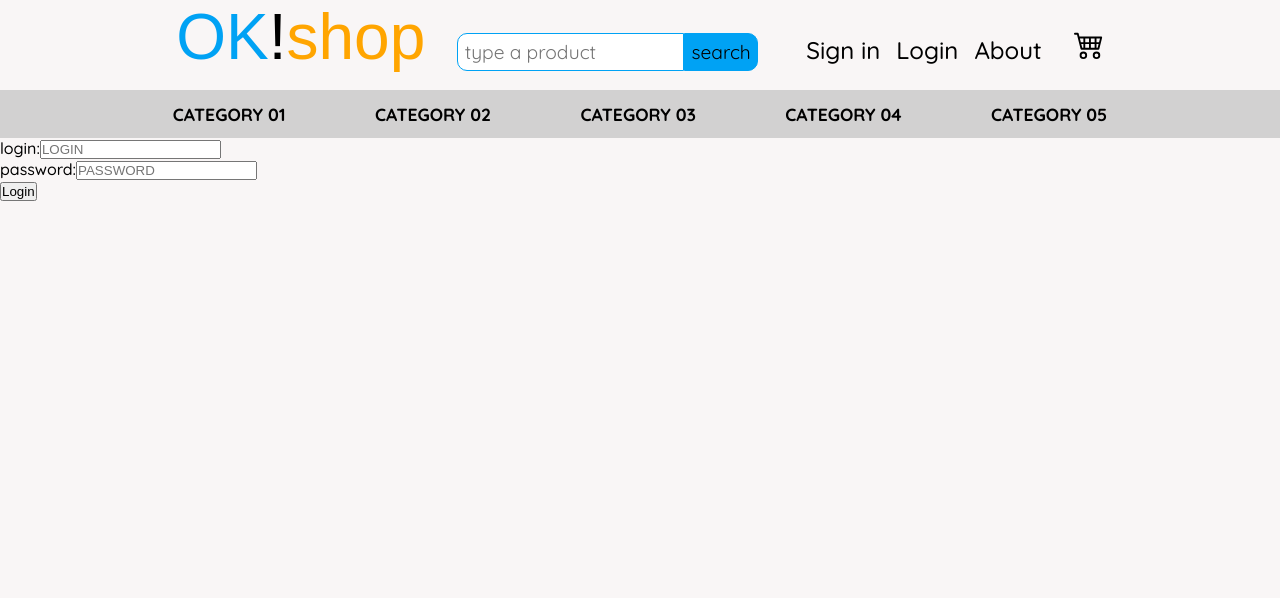
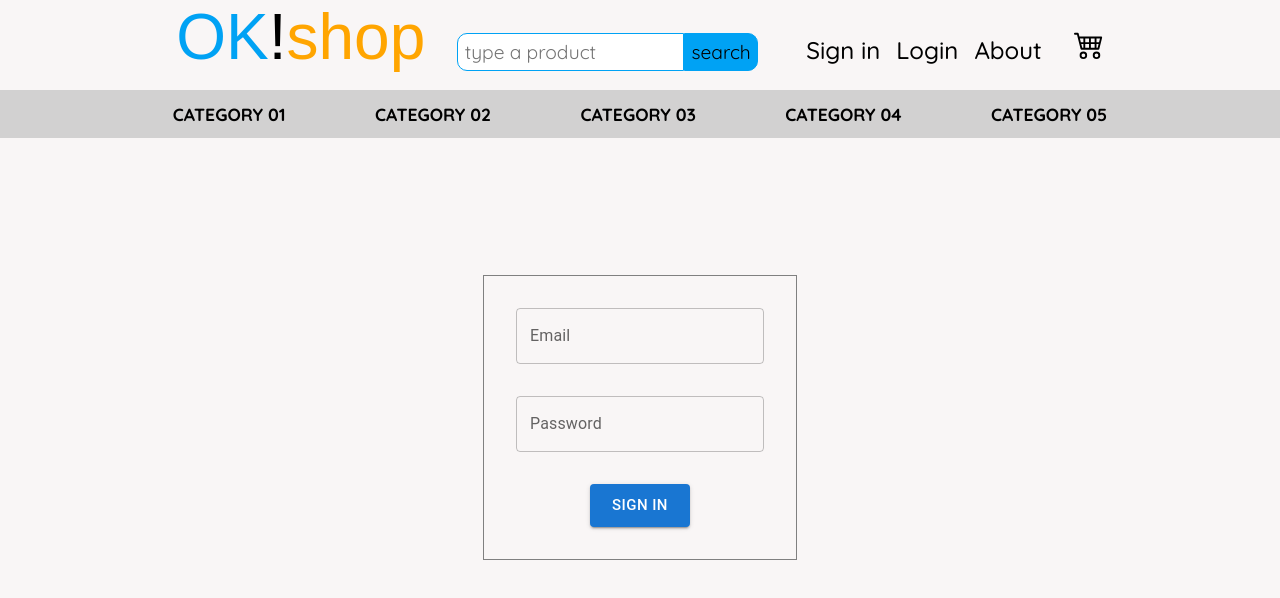
Before and after one commit to damszal/okshop, a React (Vite) app: page /login in a window 1280 px wide. Shown: the top 598 px of the page. Built offline with nearby package versions, Linux system fonts and the light colour scheme; a web font is replaced by a local one.

Commit message:
refactor login page

```diff
--- a/src/pages/Login.jsx
+++ b/src/pages/Login.jsx
@@ -2,10 +2,13 @@ import React from 'react'
 import {useFormik} from 'formik'
 import * as Yup from 'yup'
 
+import {Grid,Typography,TextField, Button,
+} from '@mui/material'
+
 function Login() {
   const formik = useFormik({
     initialValues:{
-      login: '',
+      email: '',
       password: '',
    },
    validationSchema : Yup.object({
@@ -18,28 +21,36 @@ function Login() {
   })
 
   return (
-   <section className=''>
-    <form
-    className=''
+    <Grid
+    container
+    spacing={0}
+    direction="column"
+    alignItems="center"
+    justifyContent="center"
+    sx={{ minHeight: '70vh' }}
+    component="form"
     onSubmit={formik.handleSubmit}
   >
-      <div>
-        <label htmlFor="login">login:</label>
-        <input
-        placeholder='LOGIN'
+    <Grid item style={{ border: "0.2px solid gray" , padding:"2rem"}}>
+      <Grid container direction="column" alignItems="center" justify="center">
+        <TextField
+          variant="outlined"
+          label="Email"
+          fullWidth
+          style={{ marginBottom: "2em" }}
           type="text"
-        name="login"
-        id="login"
-        value={formik.values.login}
+          name="email"
+          id="email"
+          value={formik.values.email}
           onChange={formik.handleChange}
           onBlur={formik.handleBlur}
         />
-        {formik.touched.login && formik.errors.login ? formik.errors.login: formik.values.login}
-      </div>
-      <div>
-        <label htmlFor="pass">password:</label>
-        <input
-        placeholder='PASSWORD'
+        {formik.touched.login && formik.errors.email ? formik.errors.email: formik.values.email}
+        <TextField
+          variant="outlined"
+          label="Password"
+          fullWidth
+          style={{ marginBottom: "2em" }}
           type="text"
           name="password"
           id="password"
@@ -48,13 +59,55 @@ function Login() {
           onBlur={formik.handleBlur}
         />
         {formik.touched.password && formik.errors.password ? formik.errors.password: formik.values.password}
-      </div>
-      <button
-      type='submit'
-      >
-        Login</button>
-    </form>
-   </section>
+        <Button size="large" variant="contained" color="primary" type='submit'>
+          sign in
+        </Button>
+      </Grid>
+    </Grid>
+  </Grid>
+
+
+
+
+
+
+  //  <section className=''>
+  //   <form
+  //   className=''
+  //   onSubmit={formik.handleSubmit}
+  //   >
+  //     <div>
+  //       <label htmlFor="login">login:</label>
+  //       <input
+  //       placeholder='LOGIN'
+  //       type="text"
+  //       name="login"
+  //       id="login"
+  //       value={formik.values.login}
+  //       onChange={formik.handleChange}
+  //       onBlur={formik.handleBlur}
+  //       />
+  //       {formik.touched.login && formik.errors.login ? formik.errors.login: formik.values.login}
+  //     </div>
+  //     <div>
+  //       <label htmlFor="pass">password:</label>
+  //       <input
+  //       placeholder='PASSWORD'
+  //       type="text"
+  //       name="password"
+  //       id="password"
+  //       value={formik.values.password}
+  //       onChange={formik.handleChange}
+  //       onBlur={formik.handleBlur}
+  //       />
+  //       {formik.touched.password && formik.errors.password ? formik.errors.password: formik.values.password}
+  //     </div>
+  //     <button
+  //     type='submit'
+  //     >
+  //       Login</button>
+  //   </form>
+  //  </section>
   )
 }
 
```
Lines whose indentation alone changed are shown as unchanged.
